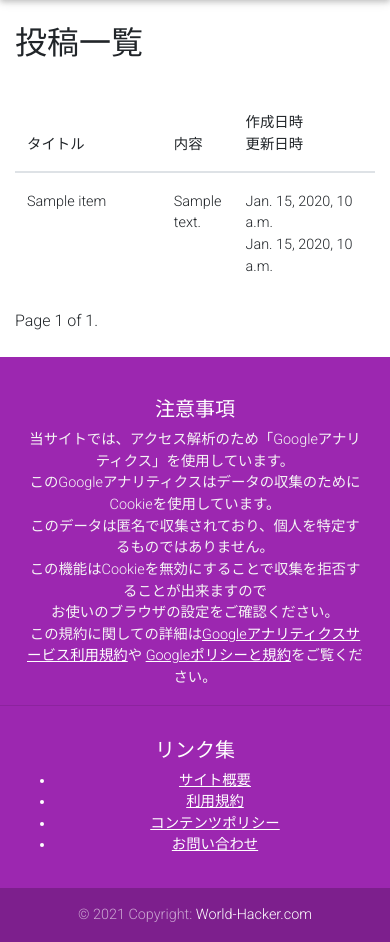
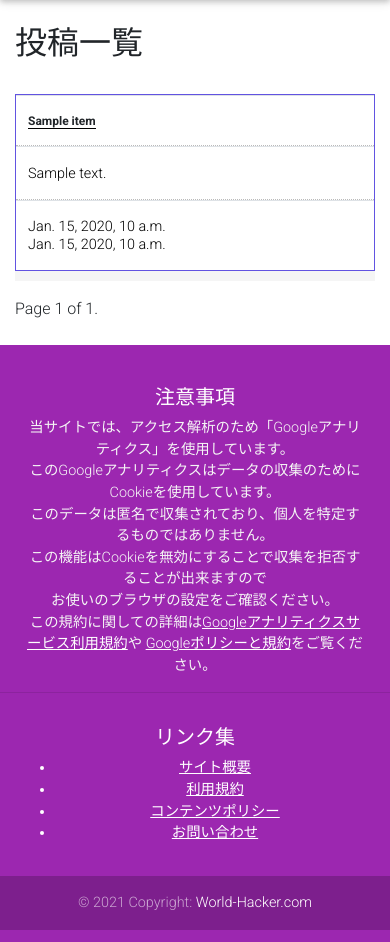
Before and after one commit to Unicorn201/udemy-django-4180, a Django app: template myapp/templates/myapp/post_list.html in a window 390 px wide. Shown: the part 56-998 px from the top of the page. Run offline with Django 3.2, Linux system fonts and the light colour scheme; the template is opened without the code that fills it: most values are stand-ins (such as "Sample title", 1, 10 or a date in 2020); some libraries are stand-ins or nearby versions.

Commit message:
fix the style of post list

```diff
--- a/myapp/templates/myapp/category_detail.html
+++ b/myapp/templates/myapp/category_detail.html
@@ -7,12 +7,12 @@
         <h2>{{ object.name }}</h2>
         <hr>
         <br>
-        <ul class = "list-group">
+        <li class = "list-group list-group-numbered">
             {% for item in category_posts %}
-            <li class= "list-group-item"><a href="{% url 'myapp:post_detail' item.id %}">{{ item.title }}</a></li>
+            <li class= "list-group-item list-group-item-action"><a href="{% url 'myapp:post_detail' item.id %}" style="border-bottom: solid 1px blue;">{{ item.title }}</a></li>
 
             {% endfor %}
-        </ul>
+        </li>
 
         <br>
         <br>
--- a/myapp/templates/myapp/category_list.html
+++ b/myapp/templates/myapp/category_list.html
@@ -19,7 +19,7 @@
                 <h4 class="card-title"><a href="{% url 'myapp:category_detail' category.name_en %}">{{ category.name }}</a>&nbsp;<small>[&nbsp;{{ category.post_count }}&nbsp;]</small></h4>
                 <hr>
                     {% for post in category.post_set.all|slice:":5" %}
-                    </p><a href="{% url 'myapp:post_detail' post.id %}" style="color:black;">{{ post.title }}</a></p>
+                    <p><a href="{% url 'myapp:post_detail' post.id %}" style="color:black; border-bottom: solid 1px purple;">{{ post.title }}</a></p>
                     {% endfor %}
                     <br>
                     <a class = "btn btn-primary"  id="category_list" href="{% url 'myapp:category_detail' category.name_en %}">このカテゴリの記事をすべて見る</a>
--- a/myapp/templates/myapp/post_list.html
+++ b/myapp/templates/myapp/post_list.html
@@ -10,17 +10,17 @@
         <table class="table">
             <thead>
                 <tr>
-                    <th width="200px">タイトル</th>
-                    <th>内容</th>
-                    <th width="200px">作成日時<br>更新日時</th>
+                    <th scope="col">タイトル</th>
+                    <th scope="col">内容</th>
+                    <th scope="col">作成日時<br>更新日時</th>
                 </tr>
             </thead>
             <tbody>
                 {% for item in post_list %}
                 <tr>
-                    <td><a href="{% url 'myapp:post_detail' item.pk %}">{{ item.title }}</a></td>
-                    <td>{{ item.content | linebreaksbr | safe | truncatechars_html:30  }}</td>
-                    <td>{{ item.created_at }}
+                    <td class="title"><a href="{% url 'myapp:post_detail' item.pk %}" style="border-bottom: solid 1px black;">{{ item.title }}</a></td>
+                    <td class="content">{{ item.content | linebreaksbr | safe | truncatechars_html:30  }}</td>
+                    <td class="date">{{ item.created_at }}
                         <br>
                         {{ item.updated_at }}</td>
                 </tr>
--- a/static/css/style.css
+++ b/static/css/style.css
@@ -111,3 +117,108 @@
     margin-top: 10px;
     margin-bottom: 20px;
 }
+
+/* テーブル表示のデザイン*/
+table {
+    line-height: 1.25;
+    width: 650px;
+    border: none;
+    border-top: solid 1px #666;
+    border-bottom: solid 1px #666;
+    border-collapse: collapse;
+    border-spacing: 0 10px;
+    background: #f5f5f5;
+}
+table tr {
+    background-color: #fff;
+}
+table tr:nth-child(even) {
+    background-color: #eee;
+}
+table tbody tr:hover {
+    background-color: #fffae9;
+}
+table th,
+table td {
+    padding: 0.35em 1em;
+    border-bottom: 1px solid #eee;
+}
+table thead th {
+    text-align: center;
+    font-size: 0.85em;
+    padding: 1em;
+}
+table thead tr {
+    background-color: #6253e1;
+    color: #fff;
+}
+table tbody th {
+    text-align: left;
+    font-size: 0.8em;
+}
+.title {
+    text-align: left;
+    font-size: 0.75em;
+    font-weight: bold;
+}
+.content {
+    text-align: left;
+    color: #000;
+}
+.date {
+    text-align: left;
+    color: #000;
+}
+@media screen and (max-width: 600px) {
+    table {
+        border: 0;
+        width: 100%;
+    }
+    table th {
+        background-color: #6253e1;
+        display: block;
+        border-right: pink;
+    }
+    table thead {
+        border: none;
+        clip: rect(0 0 0 0);
+        height: 1px;
+        margin: -1px;
+        overflow: hidden;
+        padding: 0;
+        position: absolute;
+        width: 1px;
+    }
+    table tr {
+        display: block;
+        margin-bottom: 0.625em;
+        border: 1px solid #6253e1;
+    }
+    table td {
+        border-bottom: 1px dotted #bbb;
+        display: block;
+        font-size: 0.8em;
+        text-align: right;
+        position: relative;
+        padding: 1.5em 1em 1.5em 4em;
+        border-right: none;
+    }
+
+    table td::before {
+        content: attr(data-label);
+        font-weight: bold;
+        position: absolute;
+        left: 10px;
+        color: #000;
+    }
+    table td:last-child {
+        border-bottom: 0;
+    }
+    table tbody th {
+        color: #fff;
+        padding: 1em;
+    }
+    table tr:nth-child(even) {
+        background-color: #fff;
+    }
+}
```
Also changed, not shown: other parts of static/css/style.css (+22 -16 lines).
